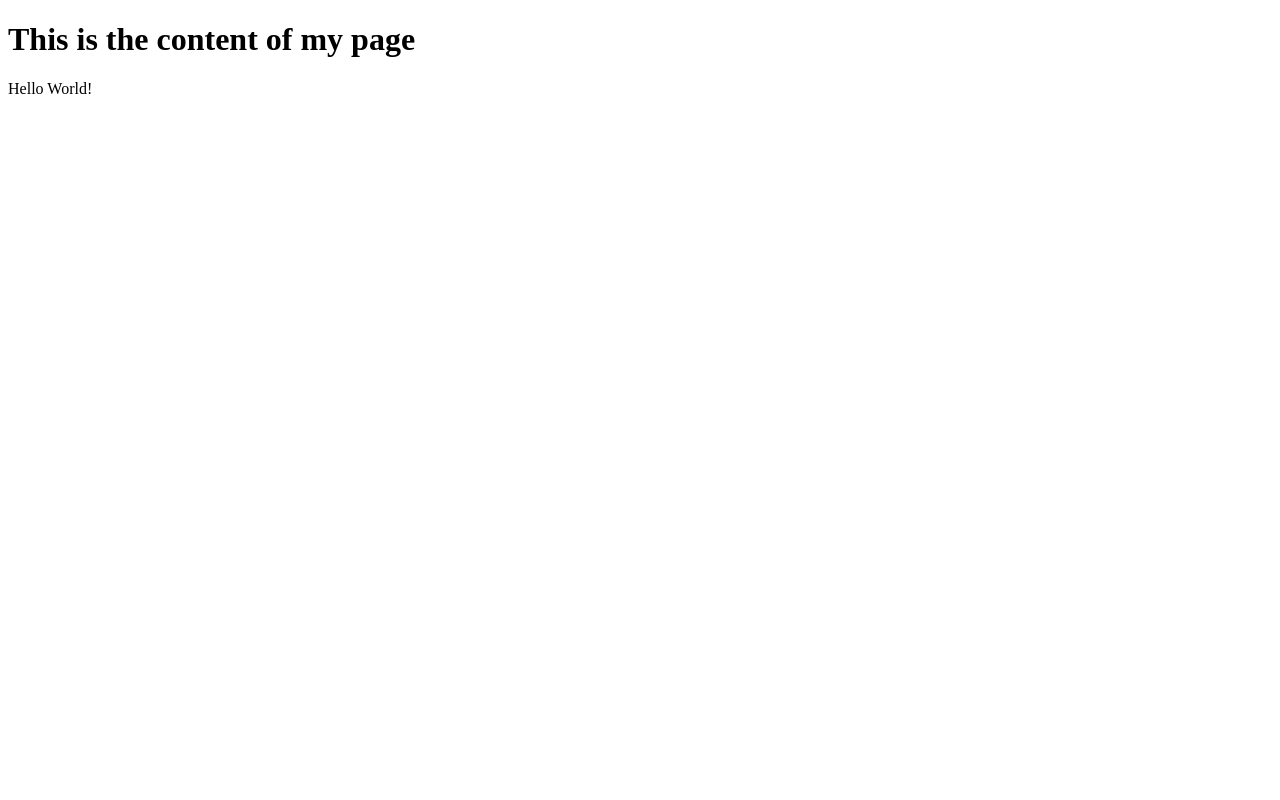
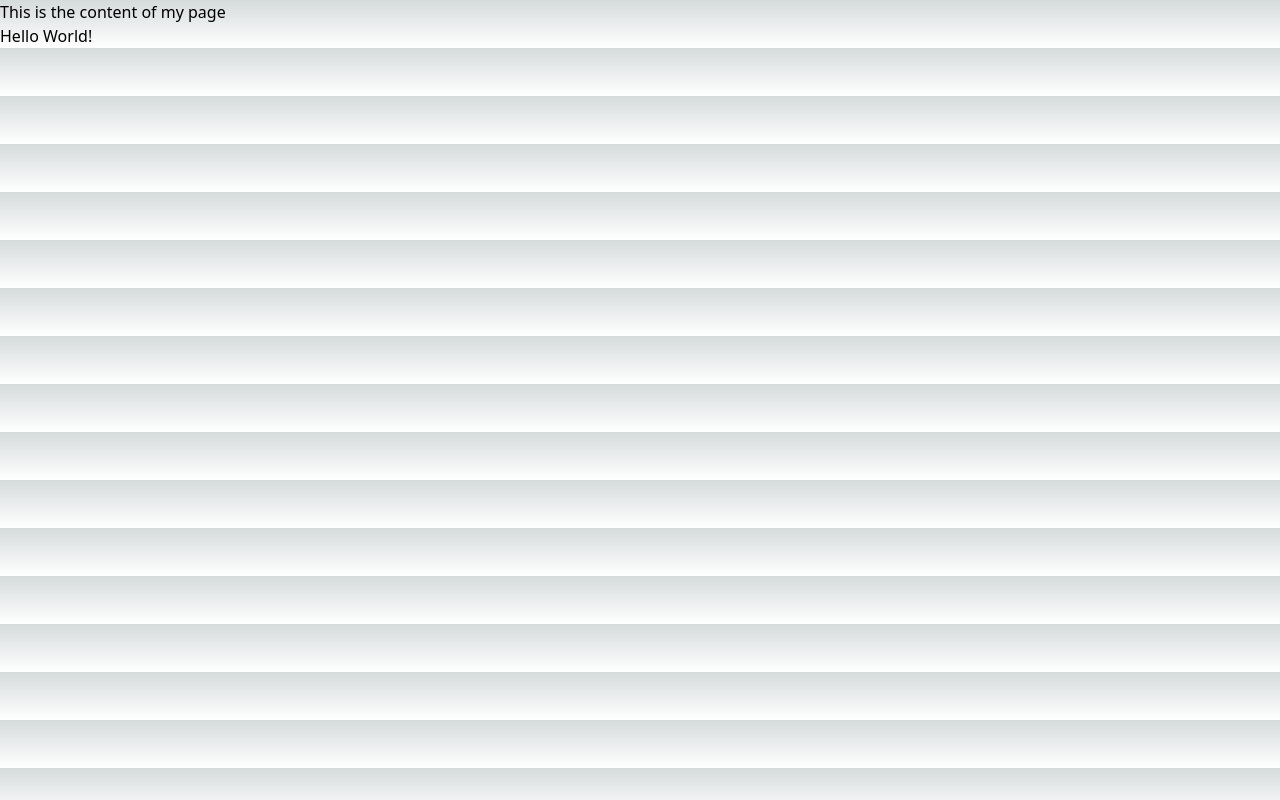
Before and after one commit to etorralba/type-speed-test-etorralba, a Next.js app in the folder client/: page / in a window 1280 px wide. Built offline with nearby package versions, Linux system fonts and the light colour scheme.

Commit message:
fix: 🐛 Added _app.tsx to import tailwind styles

```diff
--- /dev/null
+++ b/client/src/pages/_app.tsx
@@ -0,0 +1,9 @@
+import React from 'react'
+import '../globals.css' // Import your global stylesheet
+
+function MyApp({ Component, pageProps }) {
+  // You can add context providers, layouts, or other global components here
+  return <Component {...pageProps} />
+}
+
+export default MyApp
```
